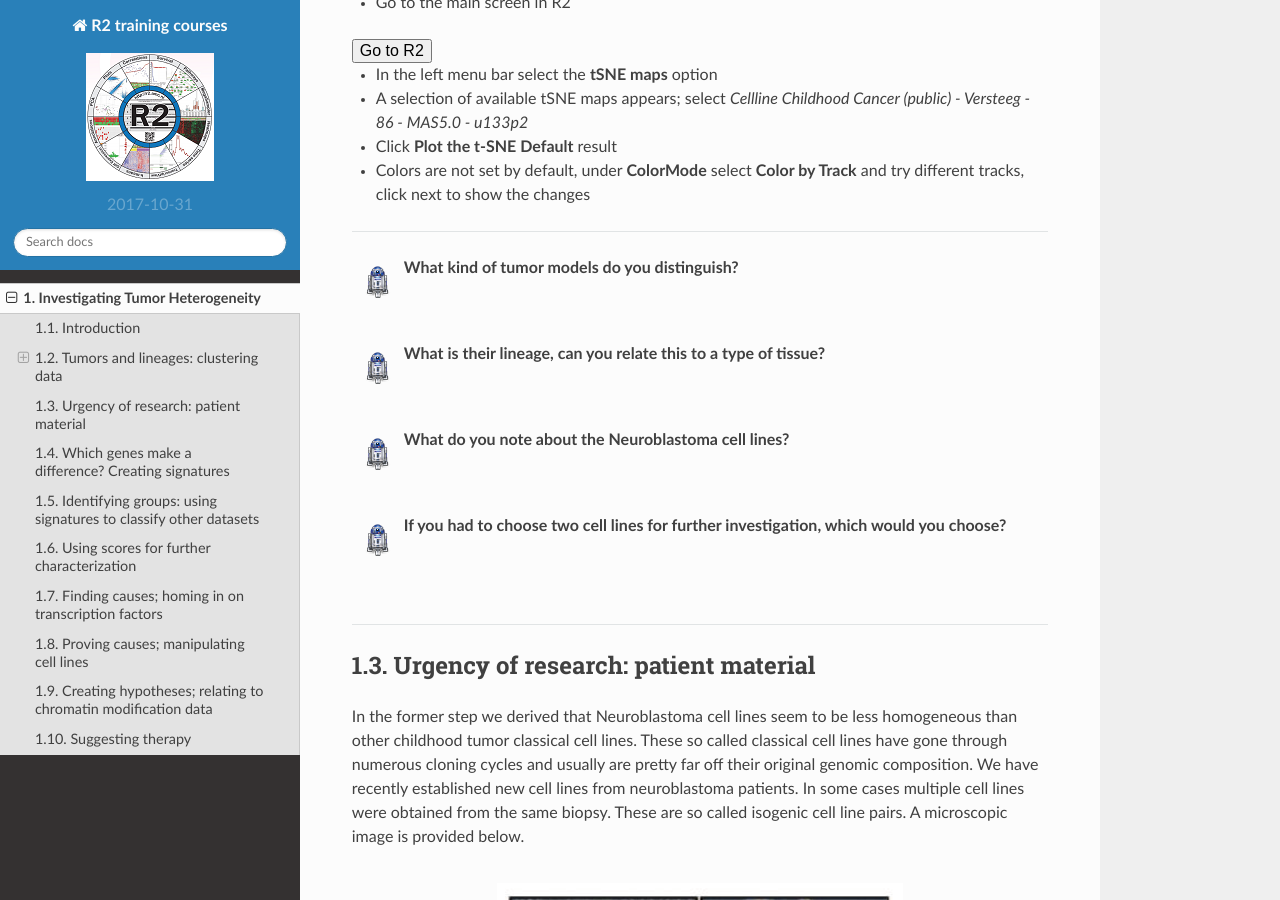
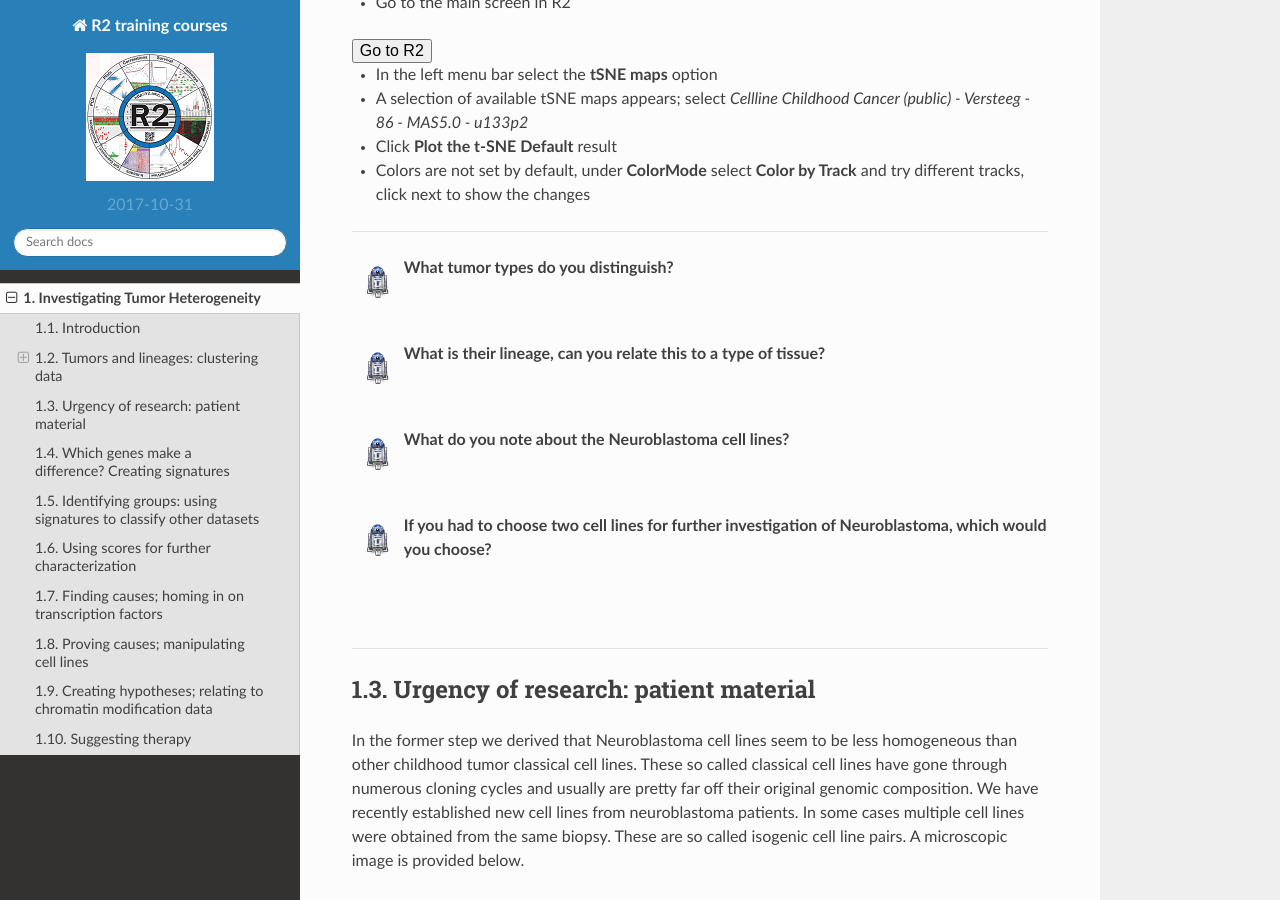
Before and after one commit to antronerds/r2-training-courses, a Sphinx documentation site: the page built from docs/Investigating_Tumor_Heterogeneity.md, in a window 1280 px wide and 900 px high, scrolled down 3228 px. Built offline with Sphinx 7.4.7 and the Read the Docs theme 2.0.0, drawn with Linux system fonts in a browser that asks for light colours.

Commit message:
Text changes

```diff
--- a/docs/Investigating_Tumor_Heterogeneity.md
+++ b/docs/Investigating_Tumor_Heterogeneity.md
@@ -106,7 +106,7 @@ For a start we'll investigate so called "classical" cell lines of Neuroblastoma
 * Colors are not set by default, under **ColorMode** select **Color by Track** and try different tracks, click next to show the changes
 
 ---------
-  ![](_static/images/R2d2_logo.png)**What kind of tumor models do you distinguish?**
+  ![](_static/images/R2d2_logo.png)**What tumor types do you distinguish?**
 
 <br>
 <br>
@@ -124,7 +124,7 @@ For a start we'll investigate so called "classical" cell lines of Neuroblastoma
 <br>
 
 
-  ![](_static/images/R2d2_logo.png)**If you had to choose two cell lines for further investigation, which would you choose?**
+  ![](_static/images/R2d2_logo.png)**If you had to choose two cell lines for further investigation of Neuroblastoma, which would you choose?**
 
 <br>
 <br>
```
